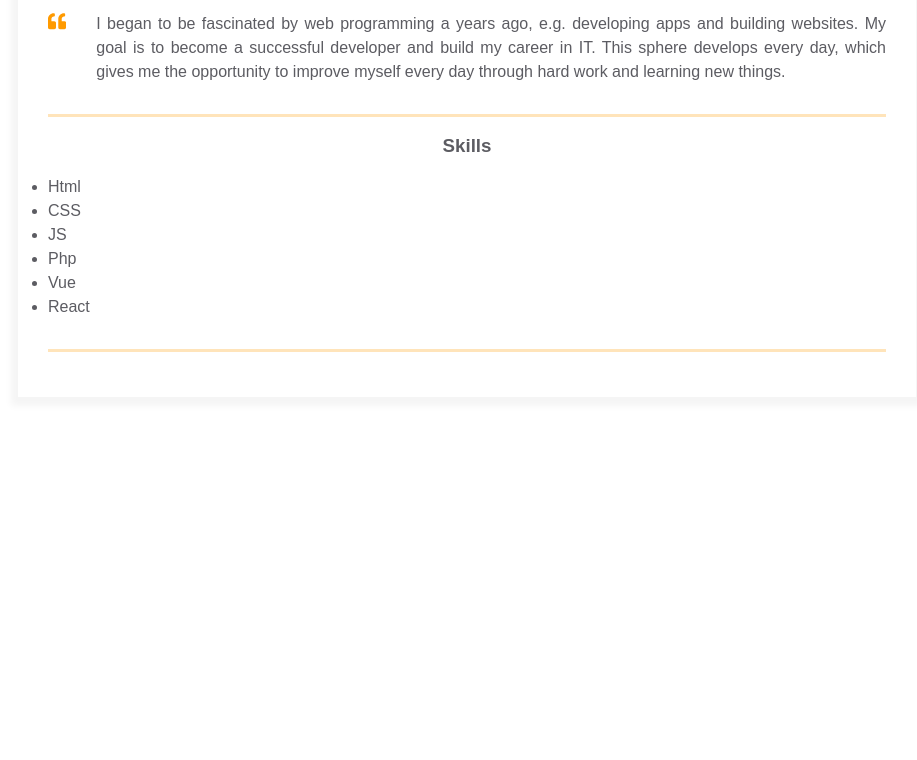
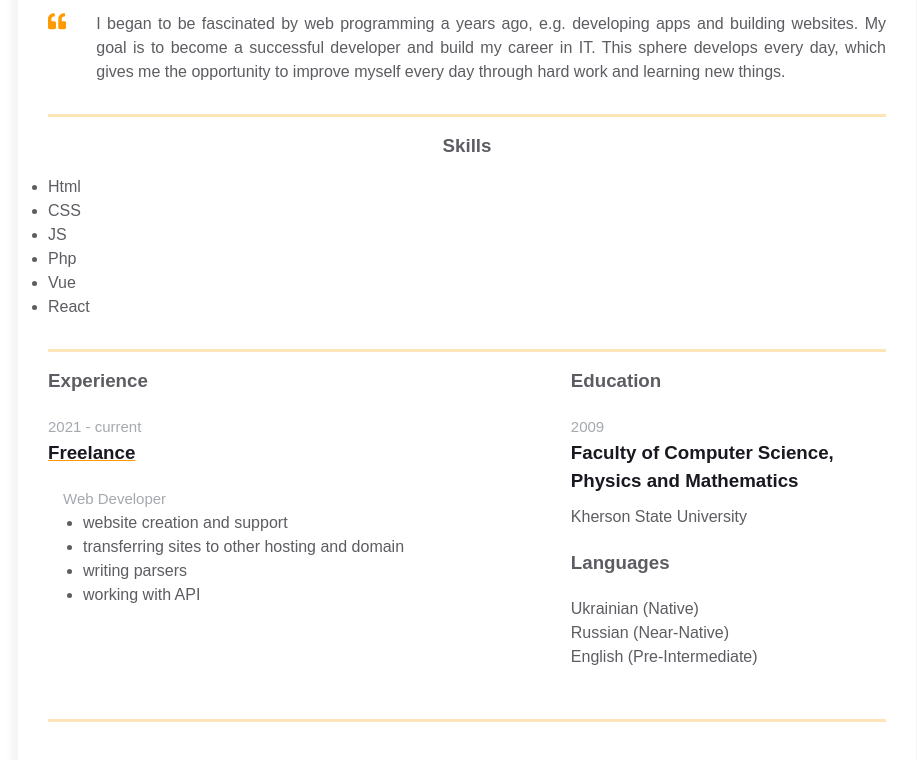
Before and after one commit to Danhalf/homepage, a plain HTML site: page index.html in a window 1280 px wide. Shown: the part 338-1098 px from the top of the page, without its empty margins (173-1090 px from the left). Before the commit the page ends 800 px from the top, so only its background shows below. Drawn offline with Linux system fonts and the light colour scheme.

Commit message:
add education info

```diff
--- a/index.html
+++ b/index.html
@@ -80,6 +80,49 @@
             </div>
           </div>
         </div>
+        <div class="container">
+          <div class="resume__block">
+            <div class="main-info fh">
+              <div class="experiences">
+                <h3 class="experiences__header">Experience</h3>
+                <div class="experiences__company">
+                  <div class="experiences__company-header">
+                    <span class="experiences__company-header-durability">2021 - current</span>
+                    <h3 class="experiences__company-header-name">Freelance</h3>
+                  </div>
+
+                  <div class="experiences__company-project">
+                    <span class="experiences__company-project-role">Web Developer</span>
+                    <ul class="experiences__company-project-responsibilities">
+                      <li>website creation and support</li>
+                      <li>transferring sites to other hosting and domain</li>
+                      <li>writing parsers</li>
+                      <li>working with API</li>
+                    </ul>
+                  </div>
+                </div>
+              </div>
+
+              <div class="additional-info fv">
+                <div class="additional-info__education">
+                  <h3 class="additional-info__education-header">Education</h3>
+                  <div class="additional-info__education-university">
+                    <span class="additional-info__education-university-durability">2009</span>
+                    <h3 class="additional-info__education-university-speciality">Faculty of Computer Science, Physics and Mathematics</h3>
+                    <p class="additional-info__education-university-name">Kherson State University</p>
+                  </div>
+                </div>
+
+                <div class="additional-info__languages">
+                  <h3 class="additional-info__languages-header">Languages</h3>
+                  <p class="additional-info__languages-item">Ukrainian (Native)</p>
+                  <p class="additional-info__languages-item">Russian (Near-Native)</p>
+                  <p class="additional-info__languages-item">English (Pre-Intermediate)</p>
+                </div>
+              </div>
+            </div>
+          </div>
+        </div>
       </div>
     </main>
   </body>
```
